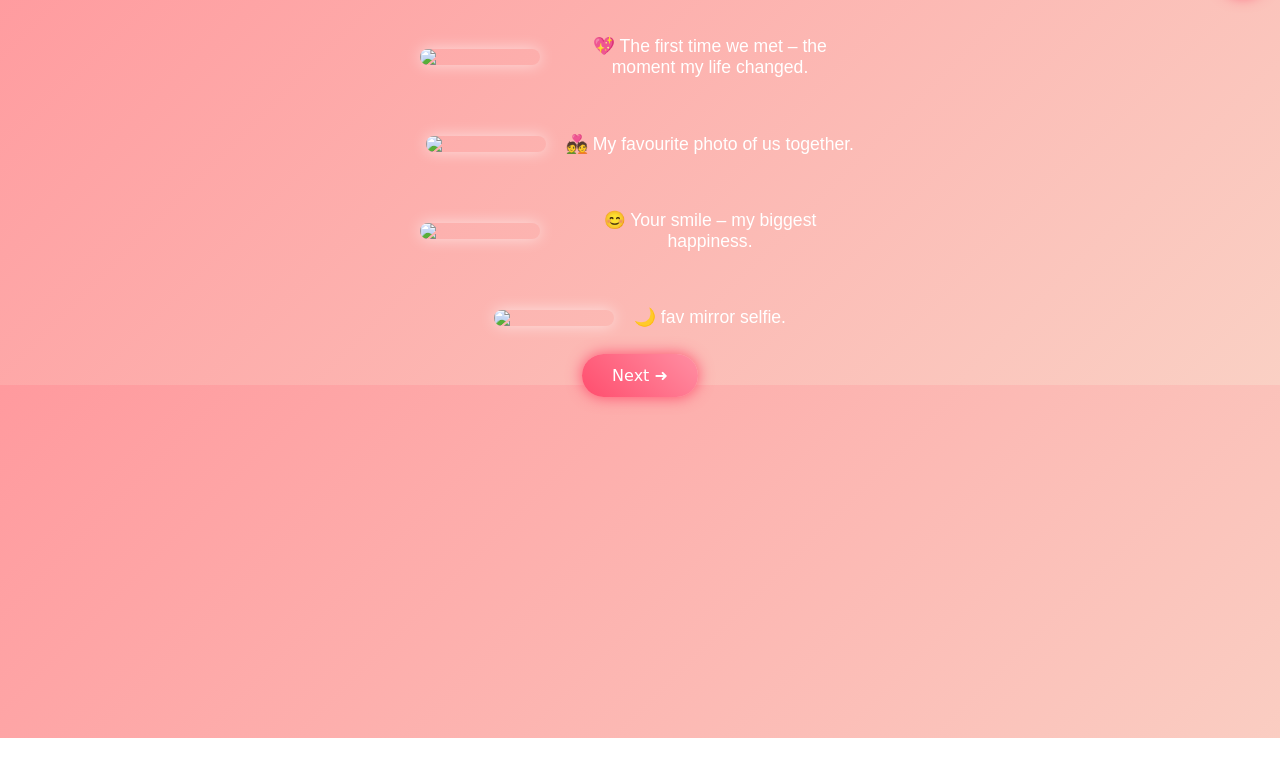
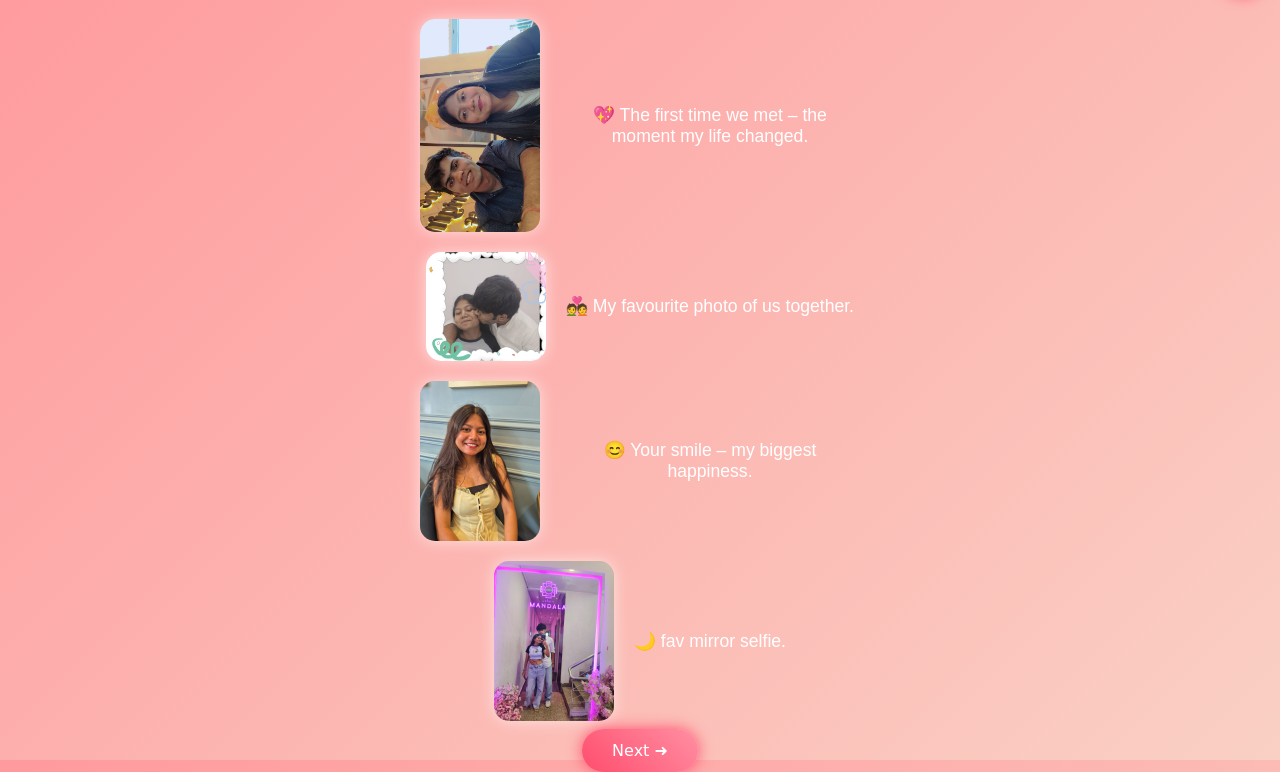
Before and after one commit to jj25spec/NY-web, a plain HTML site: page memories.html in a window 1280 px wide. Shown: the part 62-834 px from the top of the page. Before the commit the page ends 800 px from the top, so only its background shows below. Drawn offline with Linux system fonts and the light colour scheme.

Commit message:
Update memories.html

```diff
--- a/memories.html
+++ b/memories.html
@@ -7,29 +7,29 @@
 <body>
 
 <audio id="bgMusic" loop>
-  <source src="assets/love.mp3">
+  <source src="love.mp3">
 </audio>
 <div id="musicBtn">🔊</div>
 
 <h1>Our Beautiful Memories 💝</h1>
 
 <div class="memory">
-  <img src="assets/Archi10.jpg">
+  <img src="Archi10.jpg">
   <p>💖 The first time we met – the moment my life changed.</p>
 </div>
 
 <div class="memory">
-  <img src="assets/Archi13.jpg">
+  <img src="Archi13.jpg">
   <p>💑 My favourite photo of us together.</p>
 </div>
 
 <div class="memory">
-  <img src="assets/Archi15.jpg">
+  <img src="Archi15.jpg">
   <p>😊 Your smile – my biggest happiness.</p>
 </div>
 
 <div class="memory">
-  <img src="assets/Archi6.jpg">
+  <img src="Archi6.jpg">
   <p>🌙 fav mirror selfie.</p>
 </div>
 
```
